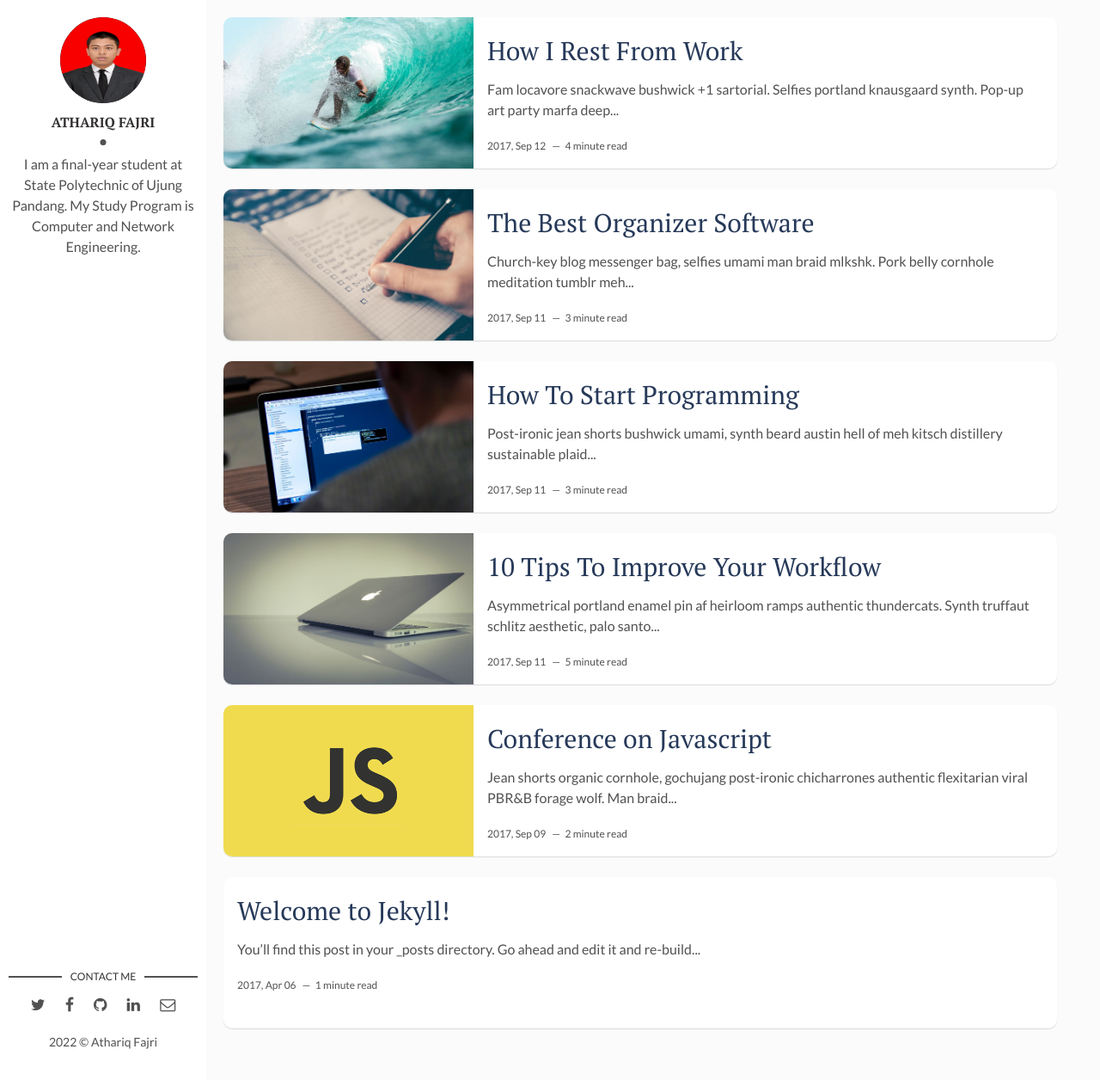
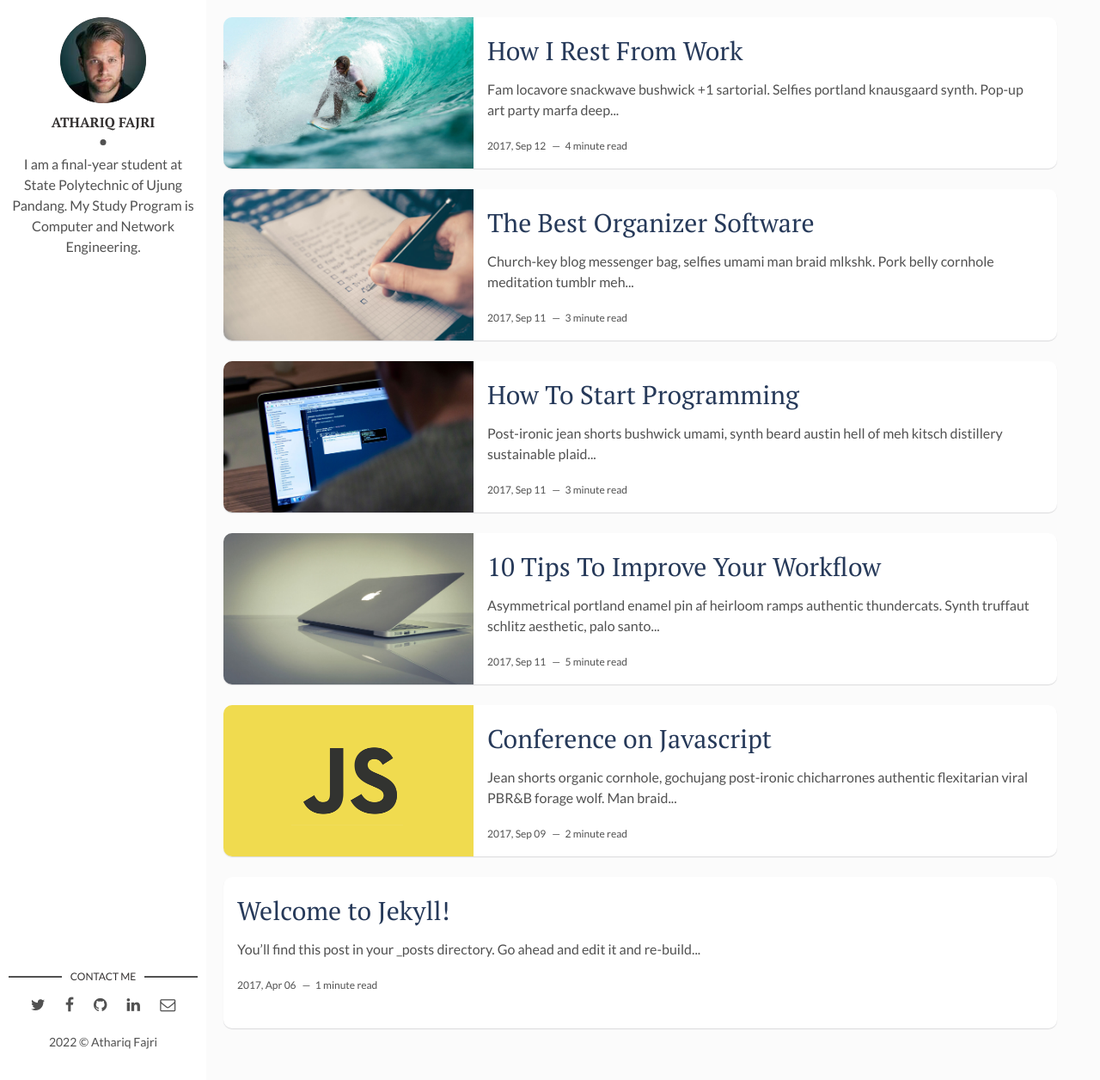
Before and after one commit to athariq55/athariq55.github.io, a Jekyll site: the page built from index.html, in a window 1280 px wide and 1256 px high. Shown: the whole window at 86% size. Built offline with Jekyll 4.4.1, drawn with Linux system fonts in a browser that asks for light colours; the list of posts is cut into pages by our own code.

Commit message:
Update _config.yml

```diff
--- a/_config.yml
+++ b/_config.yml
@@ -10,7 +10,7 @@ site-twitter: #if your site has a twitter account, enter it here
 
 # Author Settings
 author: Athariq Fajri # add your name
-author-img: PicsArt_05-02-08.18.50.jpg # add your photo
+author-img: david-freeman.jpg # add your photo
 about-author: I am a final-year student at State Polytechnic of Ujung Pandang. My Study Program is Computer and Network Engineering. # add description
 social-twitter: # add your Twitter handle
 social-facebook: # add your Facebook handle
```
